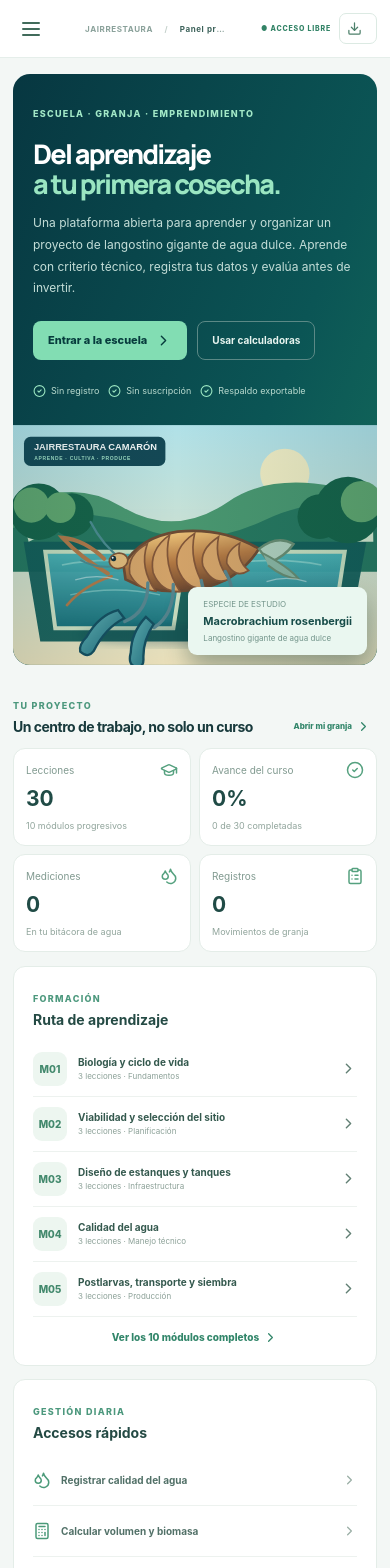
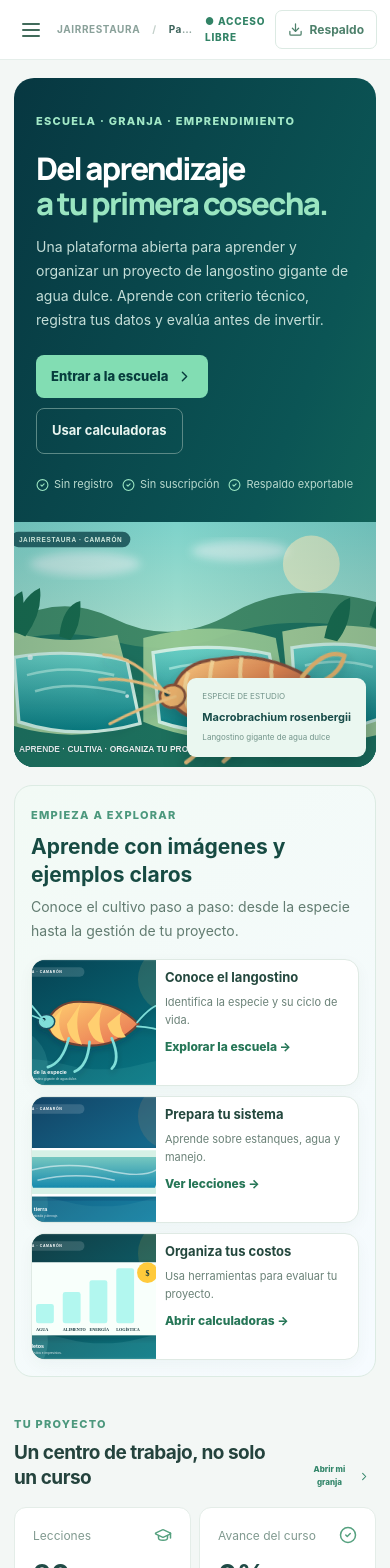
Before and after one commit to jairdiosdeher-collab/jairrestaura-camaron, a React (Vite) app: page / in a window 390 px wide. Shown: the top 1568 px of the page. Built offline with nearby package versions, Linux system fonts and the light colour scheme.

Commit message:
Mejora lectura, navegación móvil y presentación visual de la escuela

```diff
--- a/index.html
+++ b/index.html
@@ -8,7 +8,7 @@
     <meta name="apple-mobile-web-app-status-bar-style" content="black-translucent" />
     <link rel="manifest" href="/manifest.webmanifest" />
     <link rel="icon" type="image/svg+xml" href="/icon.svg" />
-    <meta name="description" content="JAIRRESTAURA CAMARÓN: escuela digital gratuita de camaronicultura de agua dulce." />
+    <meta name="description" content="Aprende camaronicultura de agua dulce con lecciones visuales, herramientas gratuitas y bitácoras para organizar tu proyecto." />
     <title>JAIRRESTAURA CAMARÓN | Aprende. Cultiva. Produce.</title>
   </head>
   <body><div id="root"></div><script type="module" src="/src/main.jsx"></script></body>
--- a/src/App.jsx
+++ b/src/App.jsx
@@ -95,6 +95,14 @@ function App(){
  <main className="main"><header className="topbar"><button className="menu-button" onClick={()=>setMobile(true)}><Menu/></button><div className="crumb">JAIRRESTAURA <span>/</span> <b>{title}</b></div><div className="top-right"><span className="free">● ACCESO LIBRE</span><button className="backup-top" onClick={exportData}><Download size={15}/> Respaldo</button></div></header>
  <div className="content">
  {page==='home'&&<><section className="hero"><div className="hero-text"><span className="kicker">ESCUELA · GRANJA · EMPRENDIMIENTO</span><h1>Del aprendizaje<br/><em>a tu primera cosecha.</em></h1><p>Una plataforma abierta para aprender y organizar un proyecto de langostino gigante de agua dulce. Aprende con criterio técnico, registra tus datos y evalúa antes de invertir.</p><div className="hero-actions"><button className="primary" onClick={()=>setPage('school')}>Entrar a la escuela <ChevronRight size={17}/></button><button className="outline-light" onClick={()=>setPage('calculators')}>Usar calculadoras</button></div><div className="proof"><span><CheckCircle2/> Sin registro</span><span><CheckCircle2/> Sin suscripción</span><span><CheckCircle2/> Respaldo exportable</span></div></div><div className="hero-visual"><img className="hero-art-image" src="/visuals/portada-granja.svg" alt="Granja de langostino gigante de agua dulce con estanques y paisaje acuícola" fetchPriority="high"/><div className="species"><small>ESPECIE DE ESTUDIO</small><b>Macrobrachium rosenbergii</b><span>Langostino gigante de agua dulce</span></div></div></section>
+ <section className="featured-learning" aria-label="Explora la camaronicultura">
+  <div className="featured-heading"><span className="eyebrow">EMPIEZA A EXPLORAR</span><h2>Aprende con imágenes y ejemplos claros</h2><p>Conoce el cultivo paso a paso: desde la especie hasta la gestión de tu proyecto.</p></div>
+  <div className="featured-cards">
+   <button className="featured-card" onClick={()=>{setPage('school');setActiveModule(modules[0].id);setActiveLesson(0)}}><img src="/visuals/m01-0.svg" alt="Ilustración educativa del langostino de agua dulce" loading="lazy"/><span><b>Conoce el langostino</b><small>Identifica la especie y su ciclo de vida.</small><em>Explorar la escuela →</em></span></button>
+   <button className="featured-card" onClick={()=>{setPage('school');setActiveModule(modules[2]?.id||modules[0].id);setActiveLesson(0)}}><img src="/visuals/m03-0.svg" alt="Ilustración de preparación de estanques" loading="lazy"/><span><b>Prepara tu sistema</b><small>Aprende sobre estanques, agua y manejo.</small><em>Ver lecciones →</em></span></button>
+   <button className="featured-card" onClick={()=>setPage('calculators')}><img src="/visuals/m10-0.svg" alt="Ilustración de costos de producción acuícola" loading="lazy"/><span><b>Organiza tus costos</b><small>Usa herramientas para evaluar tu proyecto.</small><em>Abrir calculadoras →</em></span></button>
+  </div>
+ </section>
  <div className="section-title"><div><span className="eyebrow">TU PROYECTO</span><h2>Un centro de trabajo, no solo un curso</h2></div><button className="link" onClick={()=>setPage('farm')}>Abrir mi granja <ChevronRight size={15}/></button></div>
  <div className="stats"><Stat icon={GraduationCap} label="Lecciones" value={totalLessons} note="10 módulos progresivos"/><Stat icon={CheckCircle2} label="Avance del curso" value={progress+'%'} note={completed.length+' de '+totalLessons+' completadas'}/><Stat icon={Droplets} label="Mediciones" value={water.length} note="En tu bitácora de agua"/><Stat icon={ClipboardList} label="Registros" value={records.length} note="Movimientos de granja"/></div>
  <div className="home-grid"><section className="panel"><PanelTitle eyebrow="FORMACIÓN" title="Ruta de aprendizaje"/>{modules.slice(0,5).map(m=><button className="module-row" key={m.id} onClick={()=>{setActiveModule(m.id);setActiveLesson(0);setPage('school')}}><span className="module-id">{m.id}</span><span className="module-desc"><b>{m.title}</b><small>{m.lessons.length} lecciones · {m.level}</small></span><ChevronRight size={17}/></button>)}<button className="wide-link" onClick={()=>setPage('school')}>Ver los 10 módulos completos <ChevronRight size={15}/></button></section><section className="panel"><PanelTitle eyebrow="GESTIÓN DIARIA" title="Accesos rápidos"/><Quick icon={Droplets} title="Registrar calidad del agua" onClick={()=>setPage('water')}/><Quick icon={Calculator} title="Calcular volumen y biomasa" onClick={()=>setPage('calculators')}/><Quick icon={Package} title="Anotar alimentación o cosecha" onClick={()=>{setPage('farm');setShowForm(true)}}/><Quick icon={ChartNoAxesCombined} title="Evaluar costos y equilibrio" onClick={()=>setPage('market')}/></section></div>
--- a/src/styles.css
+++ b/src/styles.css
@@ -63,3 +63,126 @@
 .library-visual h2{font-size:clamp(17px,2vw,24px);line-height:1.25;color:#164b4a;margin:7px 0}
 .library-visual p{font-size:11px;line-height:1.8;color:#607b70;max-width:520px}
 @media(max-width:650px){.library-visual{grid-template-columns:1fr;gap:12px}.library-visual img{max-height:230px;object-fit:cover}}
+
+
+/* Accesibilidad visual: lectura cómoda en escritorio y móvil */
+:root{font-size:16px;line-height:1.6}
+body{font-size:15px;line-height:1.65;color:#24433d}
+button,input,select,textarea{font-size:14px}
+.sidebar{width:276px;padding:25px 16px 18px}
+.main{margin-left:276px}
+.nav{font-size:13px;line-height:1.45;padding:12px 11px;min-height:43px}
+.side-label{font-size:10px;line-height:1.5}
+.sidebar-bottom{font-size:11px}
+.topbar{min-height:70px;padding:0 30px}
+.crumb{font-size:12px}
+.free{font-size:10px}
+.backup-top{font-size:12px;padding:9px 12px}
+.content{width:min(1400px,100%);padding:32px 34px 48px}
+.hero{min-height:390px;border-radius:20px}
+.hero-text{padding:44px 0 36px 42px}
+.hero h1{font-size:clamp(36px,3.6vw,52px);line-height:1.12}
+.hero-text>p{font-size:15px;line-height:1.8;max-width:570px}
+.kicker,.eyebrow{font-size:11px;letter-spacing:1.25px}
+.primary,.outline-light,.outline,.danger-outline{font-size:13px;padding:11px 15px}
+.proof{font-size:11px}
+.section-title{margin:34px 0 16px}
+.section-title h2{font-size:23px;line-height:1.3}
+.stat{padding:18px}
+.stat>div{font-size:12px}
+.stat>b{font-size:28px}
+.stat>small{font-size:11px}
+.panel{padding:22px}
+.panel-title h3{font-size:17px}
+.module-row{padding:13px 0}
+.module-desc b{font-size:13px}
+.module-desc small{font-size:11px}
+.quick{font-size:13px;padding:15px 0}
+.callout{padding:17px 18px}
+.callout b{font-size:13px}
+.callout span,.notice p{font-size:12px;line-height:1.7}
+.page-intro{padding:12px 0 26px}
+.page-intro h1{font-size:clamp(27px,3vw,35px);line-height:1.25}
+.page-intro p{font-size:14px;line-height:1.8}
+.module-choice{padding:13px 9px}
+.module-choice b{font-size:12px;line-height:1.45}
+.module-choice small{font-size:11px;line-height:1.5}
+.reader-head h2{font-size:25px;line-height:1.3}
+.reader-head p{font-size:14px;line-height:1.75}
+.lesson-tab{font-size:12px;padding:9px 12px}
+.lesson-body h3{font-size:22px;line-height:1.3}
+.lesson-body>p{font-size:16px;line-height:1.9;color:#425f56}
+.lesson-label,.lesson-visual figcaption>b{font-size:10px}
+.lesson-visual figcaption>span{font-size:14px;line-height:1.7}
+.lesson-visual figcaption>small{font-size:11px;line-height:1.65}
+.lesson-warning{font-size:12px;line-height:1.75;padding:14px}
+.complete-action,.lesson-nav button{font-size:12px;padding:11px 14px}
+.question>b{font-size:13px;line-height:1.55}
+.question label{font-size:12px;line-height:1.5}
+.field>span{font-size:12px}
+.field>span small{font-size:11px}
+.field input,.field select,.field textarea,.search-input{font-size:14px;min-height:44px;padding:10px 12px}
+.field textarea{min-height:90px}
+.guide b{font-size:13px}
+.guide p{font-size:12px;line-height:1.7}
+th,td{font-size:12px;padding:12px}
+th{font-size:10px}
+.toolbar b{font-size:14px}
+.toolbar small{font-size:11px}
+.result span,.result b{font-size:12px}
+.muted{font-size:11px}
+.info-card h3{font-size:16px}
+.info-card li{font-size:12px;line-height:1.75}
+.checklist label{font-size:12px;line-height:1.6}
+.source-card h3{font-size:15px}
+.source-card p{font-size:12px;line-height:1.75}
+.source-card a{font-size:12px}
+.gloss-row b{font-size:13px}
+.gloss-row span{font-size:12px;line-height:1.7}
+.footer{font-size:11px;padding:20px 34px}
+.toast{font-size:13px}
+.featured-learning{margin:26px 0 12px;padding:22px;border:1px solid #dcebe3;border-radius:18px;background:linear-gradient(135deg,#f2faf5,#f6fbff)}
+.featured-heading h2{font-size:clamp(21px,2.5vw,28px);line-height:1.3;color:#174b43;margin:7px 0}
+.featured-heading p{font-size:14px;line-height:1.7;color:#627c71;margin:0 0 17px}
+.featured-cards{display:grid;grid-template-columns:repeat(3,minmax(0,1fr));gap:15px}
+.featured-card{display:flex;flex-direction:column;overflow:hidden;text-align:left;padding:0;border:1px solid #dfeae4;border-radius:14px;background:#fff;color:#24483e;box-shadow:0 5px 16px #0c46330a;transition:transform .18s ease,box-shadow .18s ease}
+.featured-card:hover{transform:translateY(-3px);box-shadow:0 12px 26px #0c46331b}
+.featured-card img{display:block;width:100%;aspect-ratio:16/9;object-fit:cover;background:#0b4c53}
+.featured-card>span{display:grid;gap:6px;padding:15px}
+.featured-card b{font-size:15px;line-height:1.35}
+.featured-card small{font-size:12px;line-height:1.65;color:#6b8278}
+.featured-card em{font-size:12px;line-height:1.5;color:#267657;font-style:normal;font-weight:800;margin-top:3px}
+@media(max-width:1050px){.content{padding:26px 22px}.sidebar{width:258px}.main{margin-left:258px}.featured-cards{gap:10px}}
+@media(max-width:760px){
+ .sidebar{width:285px}
+ .main{margin-left:0}
+ .content{padding:18px 14px 30px}
+ .topbar{height:auto;min-height:60px;padding:8px 13px}
+ .crumb{font-size:10px}
+ .hero{min-height:0}
+ .hero-text{padding:30px 22px 25px}
+ .hero h1{font-size:clamp(31px,8vw,40px)}
+ .hero-text>p{font-size:14px;line-height:1.75}
+ .hero-visual{min-height:245px}
+ .featured-learning{padding:16px;margin:18px 0}
+ .featured-cards{grid-template-columns:1fr}
+ .featured-card{display:grid;grid-template-columns:42% 1fr;min-height:125px}
+ .featured-card img{height:100%;min-height:125px;aspect-ratio:auto;object-fit:cover}
+ .featured-card>span{align-content:center;padding:12px}
+ .featured-card b{font-size:14px}
+ .featured-card small{font-size:12px}
+ .section-title h2{font-size:19px}
+ .page-intro h1{font-size:26px}
+ .page-intro p{font-size:13px}
+ .lesson-body>p{font-size:15px;line-height:1.8}
+ .lesson-visual figcaption>span{font-size:13px}
+ .form-grid{gap:12px}
+ .field>span{font-size:12px}
+ .footer{padding:16px 14px}
+}
+@media(max-width:390px){
+ .featured-card{grid-template-columns:38% 1fr}
+ .featured-card>span{padding:9px}
+ .featured-card b{font-size:13px}
+ .featured-card small{font-size:11px}
+}
```
Also changed, not shown: src/intensive-course.css (+17 -0 lines), public/visuals/portada-granja.svg.
